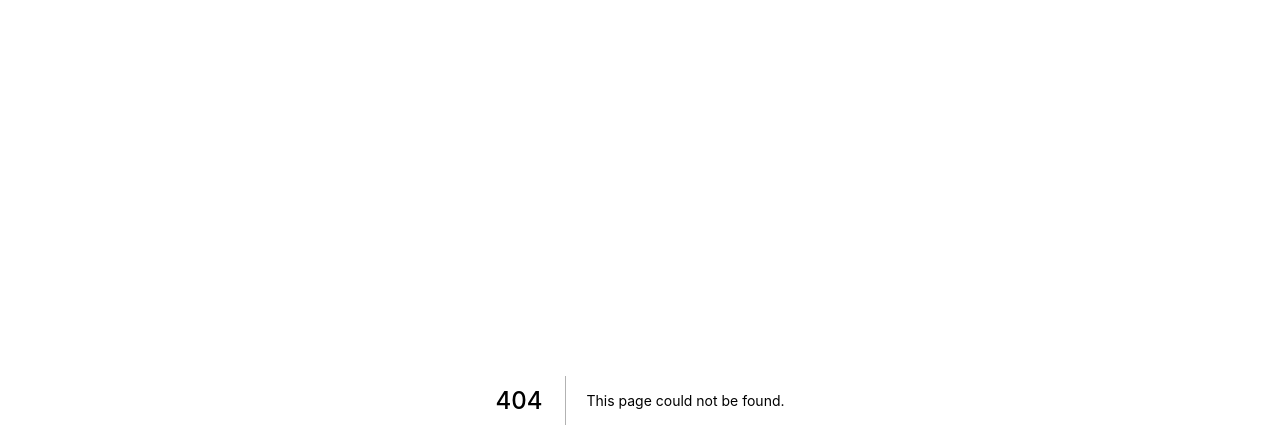
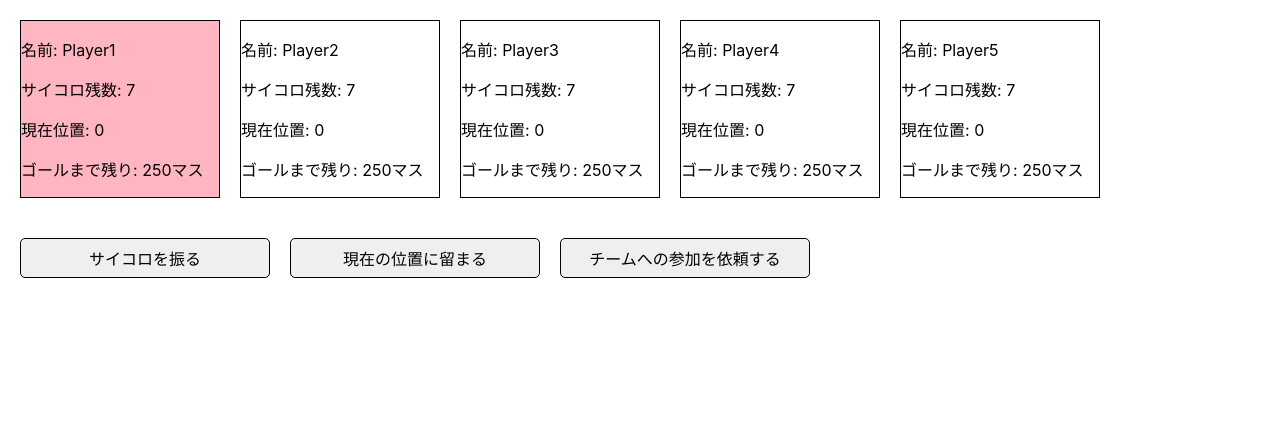
Before and after one commit to shogi9x9/dilemma, a Next.js app: page /games in a window 1280 px wide. Before the commit this address had no page. Shown: the top 448 px of the page. Built offline with nearby package versions, Linux system fonts and the light colour scheme.

Commit message:
initial commit

```diff
--- /dev/null
+++ b/classes/person.ts
@@ -0,0 +1,56 @@
+import { PassThrough } from 'stream';
+import Player from './player';
+
+export default class Person extends Player {
+  private dice_num: Number;
+  private name: String;
+  private position: Number;
+
+  constructor(name: String, dice_num: Number) {
+    super();
+    this.name = name;
+    this.dice_num = dice_num;
+    this.position = 0
+  }
+
+  throw_dice() {
+    let dice_vals = []
+    if (this.dice_num > 0) {
+      for (let i = 0; i < this.dice_num; i++) {
+        dice_vals.push(Math.floor(Math.random() * Math.floor(6)) + 1)
+      }
+      this.position += dice_vals.reduce((a,x) => a += x, 0);
+      this.dice_num -= 1
+    }
+    return dice_vals;
+  }
+
+  stay() {}
+
+  askForTeaming() {}
+
+  get_player_summary() {
+    return {
+      name: this.name,
+      dice_num: this.get_dice_num(),
+      position: this.get_position(),
+      is_gameover: this.is_gameover()
+    }
+  }
+
+  toString() {
+    return `name: ${this.name}\n dice_num: ${this.dice_num}\n position: ${this.position}`
+  }
+
+  private get_position() {
+    return this.position;
+  }
+
+  private get_dice_num() {
+    return this.dice_num;
+  }
+
+  private is_gameover() {
+    return this.dice_num <= 0;
+  }
+}
--- /dev/null
+++ b/classes/player.ts
@@ -0,0 +1,8 @@
+export default abstract class Player {
+  constructor() {};
+  abstract throw_dice();
+  abstract get_position();
+  abstract is_gameover();
+  abstract get_dice_num();
+  abstract get_player_summary();
+}
--- /dev/null
+++ b/components/player.tsx
@@ -0,0 +1,18 @@
+import React from 'react';
+import style from '../styles/components/player.module.scss';
+
+const PlayerComponent = (props) => {
+  let gameOverClass = props.is_gameover ? style.isGameOver : '';
+  let isTurn = props.is_turn ? style.isTurn : '';
+  let playerBoxClass = `${style.playerBox} ${gameOverClass} ${isTurn}`;
+  return (
+    <div className={playerBoxClass}>
+      <p>名前: {props.name}</p>
+      <p>サイコロ残数: {props.dice_num}</p>
+      <p>現在位置: {props.position}</p>
+      <p>ゴールまで残り: {props.goal - props.position}マス</p>
+    </div>
+  )
+}
+
+export default PlayerComponent
--- /dev/null
+++ b/components/playerActions.tsx
@@ -0,0 +1,46 @@
+import React from 'react';
+import Player from '../classes/player';
+import style from '../styles/components/playerActions.module.scss';
+
+enum Actions {
+  Throw_dice,
+  Stay,
+  Teaming
+}
+
+const PlayerActions = (props) => {
+  const updateIndex = (action) => {
+    let players = props.players.slice();
+    let curr_player = players[props.curr_index]
+    switch (action) {
+      case Actions.Throw_dice:
+        curr_player.throw_dice()
+        break
+      case Actions.Stay:
+        curr_player.stay()
+        break
+      case Actions.Teaming:
+        curr_player.askForTeaming()
+        break
+    }
+
+    players[props.curr_index] = curr_player
+    props.setPlayers(players)
+
+    if (props.curr_index + 1 >= props.player_num) {
+      props.setIndex(0)
+    } else {
+      props.setIndex(props.curr_index + 1)
+    }
+  }
+
+  return (
+    <div className={style.actionBtnBox}>
+      <button className={style.actionBtn} onClick={() => {updateIndex(Actions.Throw_dice)}}>サイコロを振る</button>
+      <button className={style.actionBtn} onClick={() => {updateIndex(Actions.Stay)}}>現在の位置に留まる</button>
+      <button className={style.actionBtn} onClick={() => {updateIndex(Actions.Teaming)}}>チームへの参加を依頼する</button>
+    </div>
+  )
+}
+
+export default PlayerActions
--- /dev/null
+++ b/pages/games/index.tsx
@@ -0,0 +1,41 @@
+import PlayerComponent from '../../components/player';
+import PlayerActionsComponent from '../../components/playerActions'
+import Person from '../../classes/person';
+import style from '../../styles/pages/games.module.scss';
+import {useState} from 'react';
+import player from '../../components/player';
+
+const Game = () => {
+  const goal = 250;
+  const [players, setPlayers] = useState(initialize_players(5));
+  const [curr_index, setIndex] = useState(0);
+
+  return (
+    <div>
+      <div className={style.players}>
+        {
+          players.map((elm, index) => {
+            const player = elm.get_player_summary()
+            const is_turn = curr_index == index
+            return (
+              <PlayerComponent key={player.name} name={player.name} dice_num={player.dice_num}
+              position={player.position} goal={goal} is_gameover={player.is_gameover} is_turn={is_turn}/>
+            )
+          })
+        }
+      </div>
+      <PlayerActionsComponent players={players} setPlayers={setPlayers}
+      curr_index={curr_index} setIndex={setIndex} player_num ={players.length} />
+    </div>
+  )
+}
+
+function initialize_players(player_num) {
+  const players = []
+  for (let i = 1; i < player_num + 1; i++) {
+    players.push(new Person(`Player${i}`, 7))
+  }
+  return players
+}
+
+export default Game
--- a/pages/index.js
+++ b/pages/index.tsx
@@ -5,7 +5,7 @@ export default function Home() {
   return (
     <div className={styles.container}>
       <Head>
-        <title>Create Next App</title>
+        <title>Welcome to Next app!</title>
         <link rel="icon" href="/favicon.ico" />
       </Head>
 
--- /dev/null
+++ b/styles/components/player.module.scss
@@ -0,0 +1,14 @@
+.playerBox {
+  box-sizing: border-box;
+  border: 1px solid #000000;
+  width: 200px;
+  margin-right: 20px;
+}
+
+.isGameOver {
+  background-color: lightgray;
+}
+
+.isTurn {
+  background-color: lightpink;
+}
--- /dev/null
+++ b/styles/components/playerActions.module.scss
@@ -0,0 +1,15 @@
+.actionBtnBox {
+  padding: 20px;
+  display: flex;
+  align-items: flex-start;
+}
+
+.actionBtn {
+  box-sizing: border-box;
+  border: 1px solid #000000;
+  width: 250px;
+  margin-right: 20px;
+  height: 40px;
+  font-size: 16px;
+  border-radius: 5px;
+}
--- /dev/null
+++ b/styles/pages/games.module.scss
@@ -0,0 +1,5 @@
+.players {
+  display: flex;
+  align-items: flex-start;
+  padding: 20px;
+}
```
Also changed, not shown: package.json (+18 -1 lines), tsconfig.json (added, +29 -0 lines), next-env.d.ts (added), 1 other file (tests, documents, lock files or other folders).
